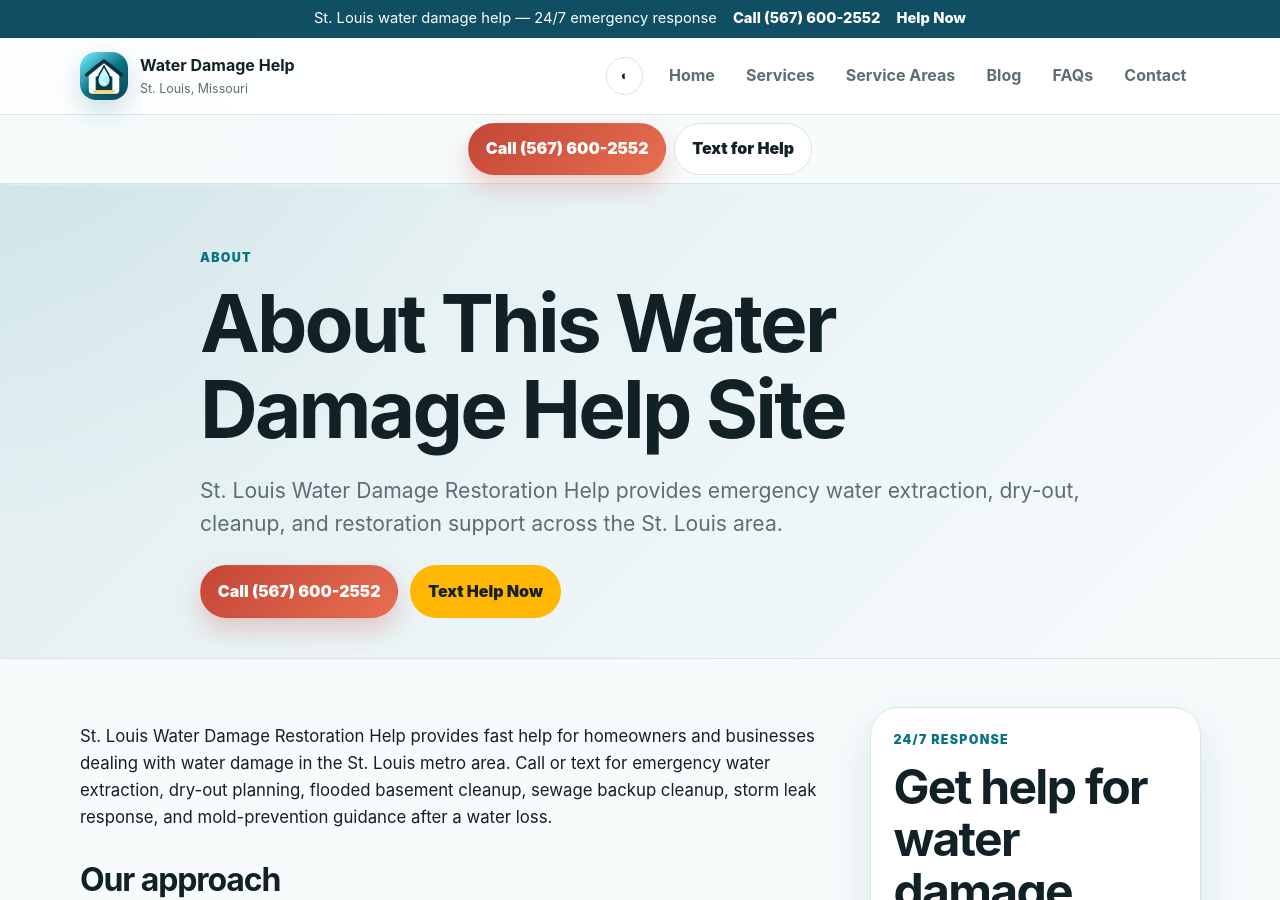
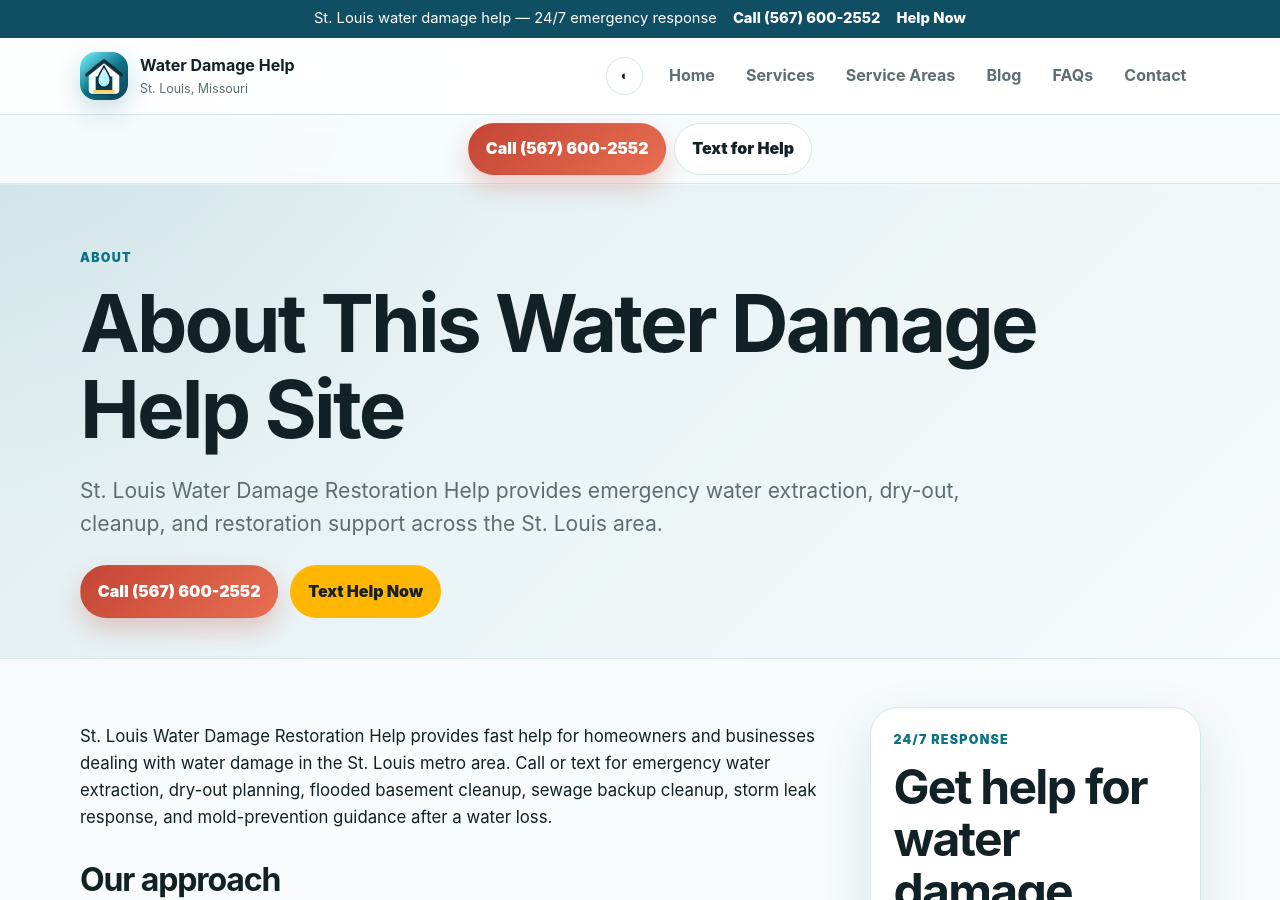
Before and after one commit to jules-the-ai/stlwaterdamagehelp, a Jekyll site: the page built from about.md, in a window 1280 px wide and 900 px high. Built offline with Jekyll 4.4.1, drawn with Linux system fonts in a browser that asks for light colours.

Commit message:
fix: widen internal page hero containers

```diff
--- a/_layouts/page.html
+++ b/_layouts/page.html
@@ -3,7 +3,7 @@ layout: default
 ---
 {% assign c = site.data.contact %}
 <section class="page-hero">
-  <div class="container narrow">
+  <div class="container">
     {% if page.kicker %}<p class="eyebrow">{{ page.kicker }}</p>{% endif %}
     <h1>{{ page.h1 | default: page.title }}</h1>
     {% if page.description %}<p class="lead">{{ page.description }}</p>{% endif %}
--- a/_layouts/post.html
+++ b/_layouts/post.html
@@ -4,7 +4,7 @@ layout: default
 {% assign c = site.data.contact %}
 <article class="post">
   <header class="page-hero">
-    <div class="container narrow">
+    <div class="container">
       <p class="eyebrow">Water Damage Blog · <time datetime="{{ page.date | date_to_xmlschema }}">{{ page.date | date: "%B %-d, %Y" }}</time></p>
       <h1>{{ page.title }}</h1>
       {% if page.description %}<p class="lead">{{ page.description }}</p>{% endif %}
```
